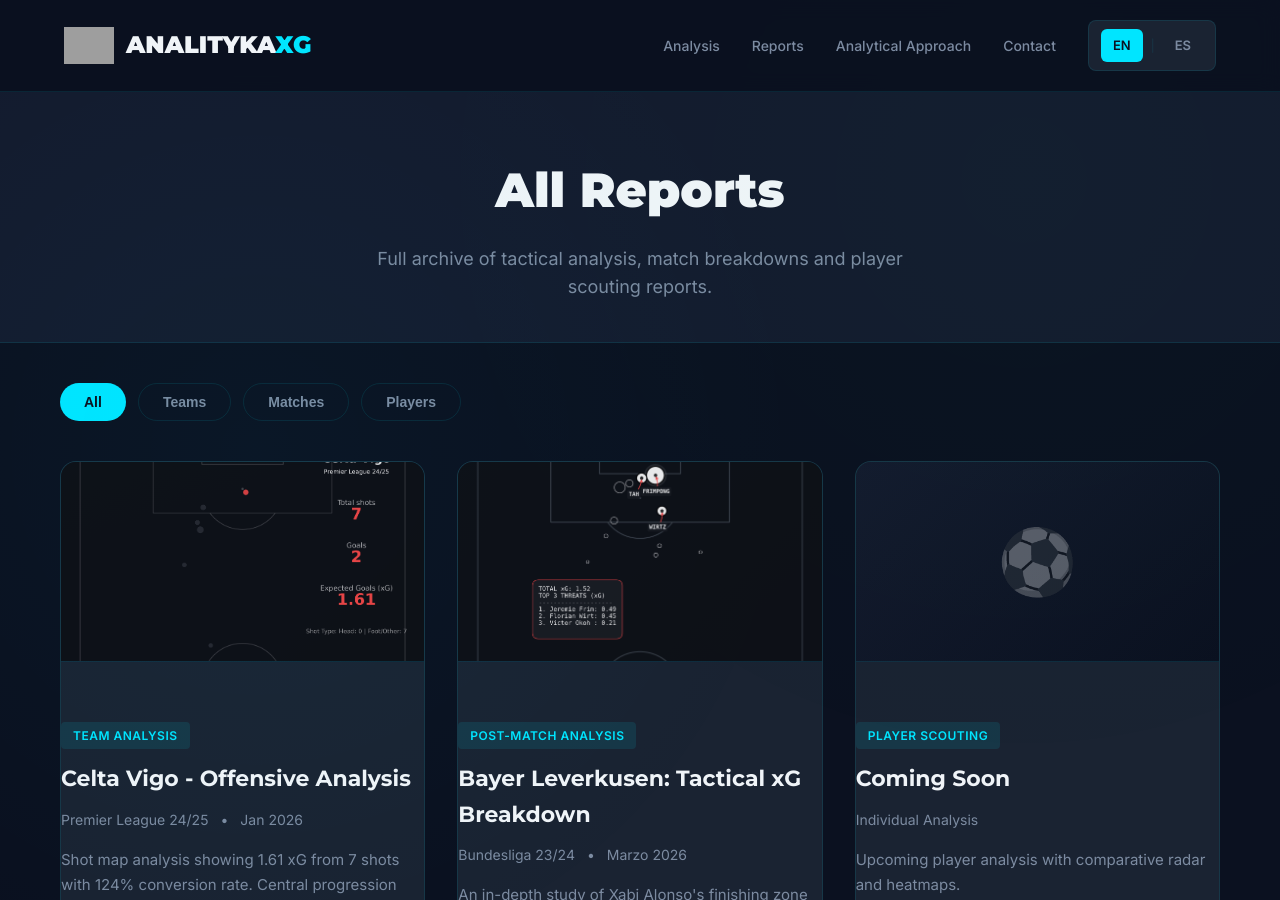
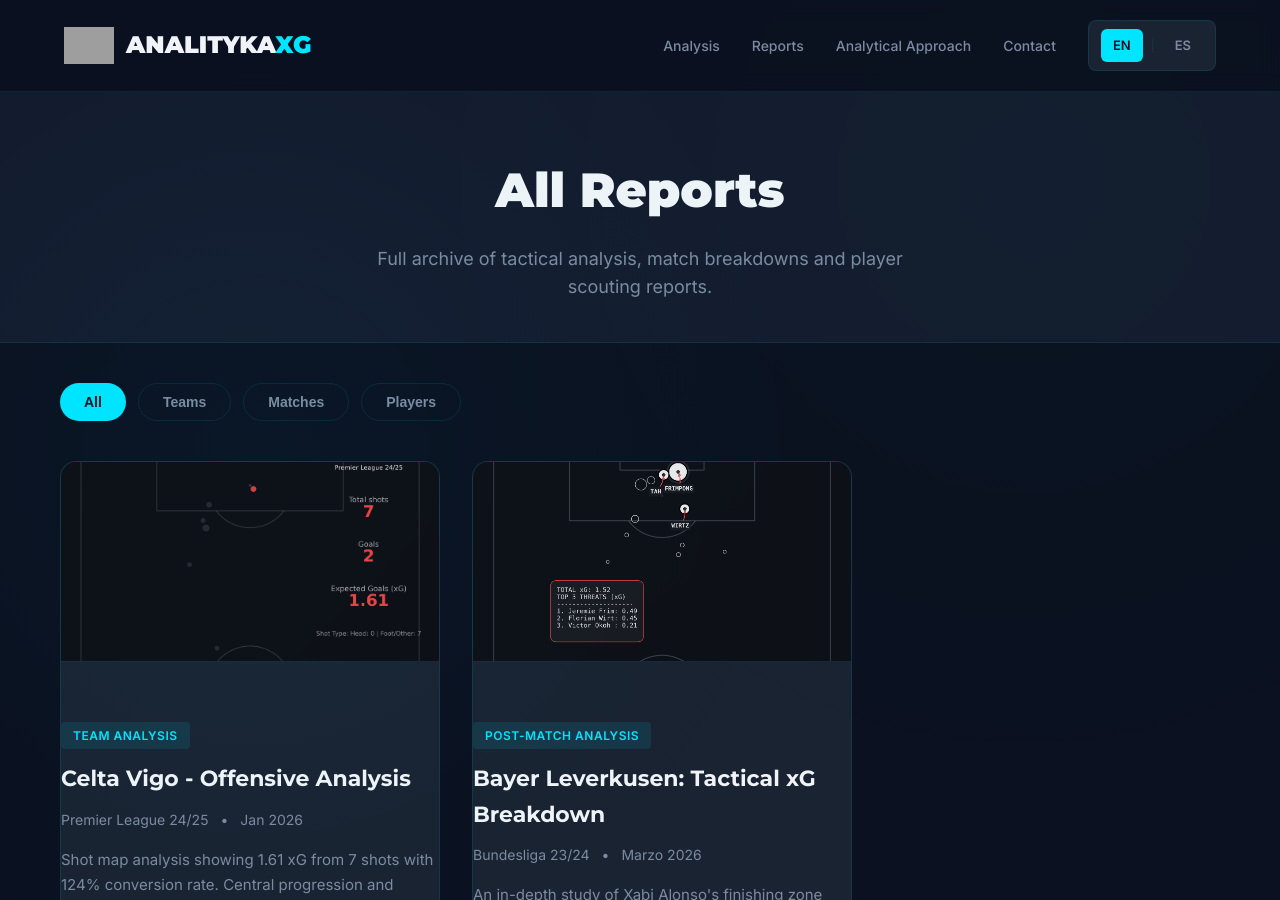
Before and after one commit to Fiallos77/analitykaXG, a Jekyll site: the page built from reports/index.md, in a window 1280 px wide and 900 px high. Built offline with Jekyll 4.4.1, drawn with Linux system fonts in a browser that asks for light colours; grey boxes are pictures that could not be loaded.

Commit message:
Update index.md

```diff
--- a/reports/index.md
+++ b/reports/index.md
@@ -22,7 +22,7 @@ lang: en
     </div>
 
     <!-- GRID -->
-    <div class="reports-grid" id="reports-grid" style="grid-template-columns: repeat(3, 1fr);">
+    <div class="reports-grid" id="reports-grid" style="grid-template-columns: repeat(auto-fill, minmax(320px, 380px)); justify-content: start;">
 
         <!-- Card: Celta Vigo -->
         <a href="{{ site.baseurl }}/reports/celta-vigo-offensive-analysis-2025" class="report-card" data-category="team">
```
